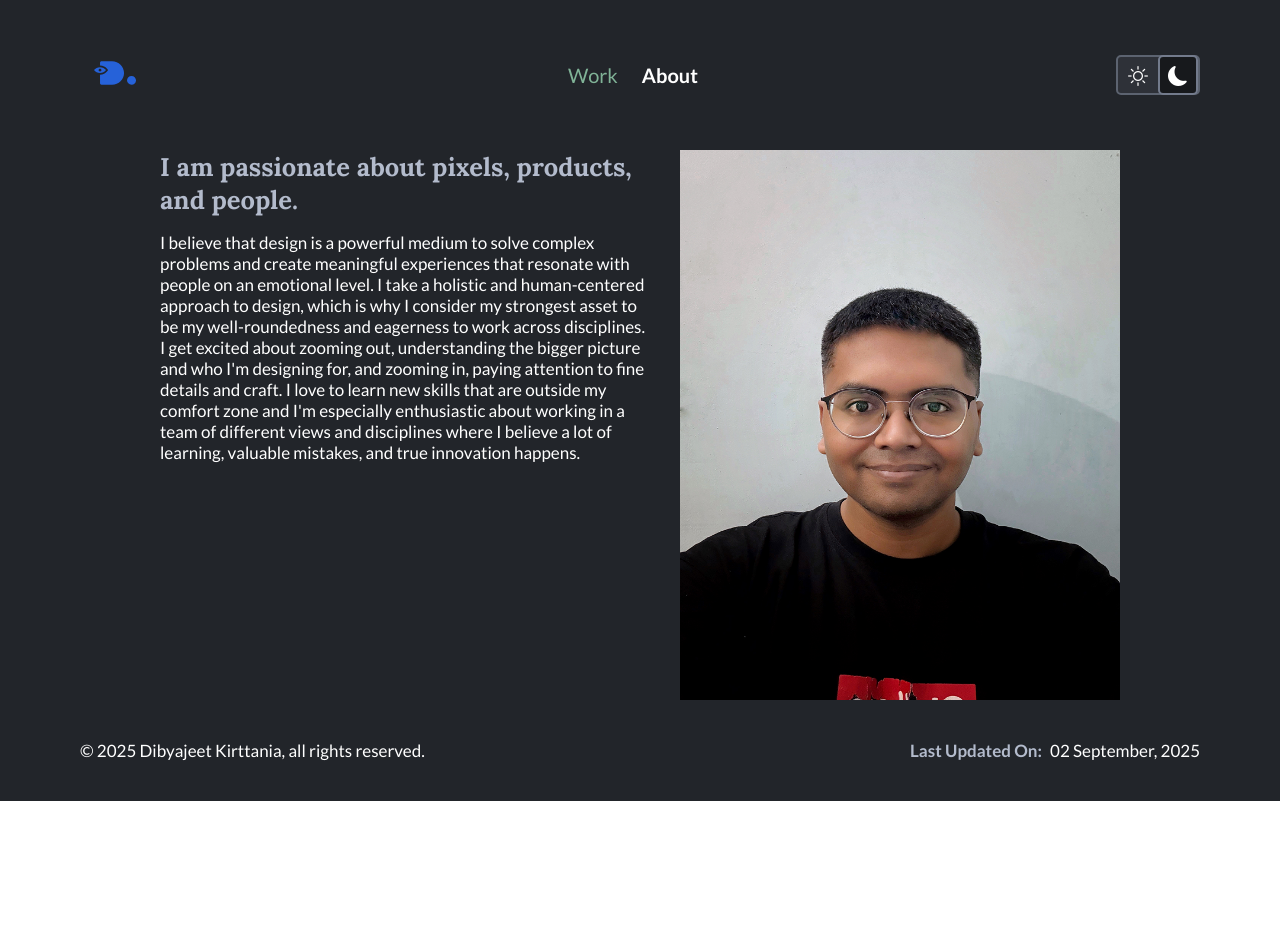
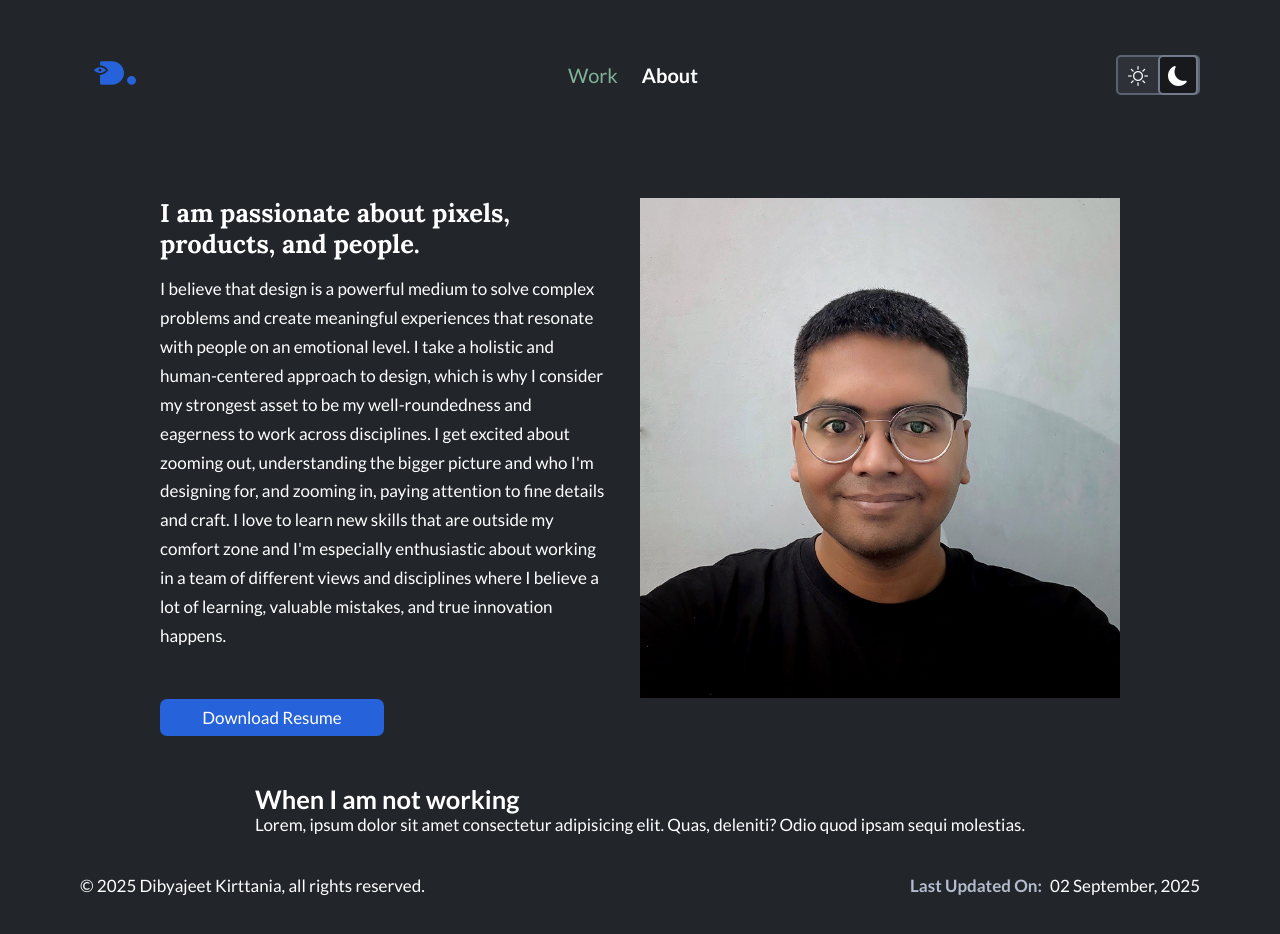
Before and after one commit to dibyajeetk/react-convert-dibyajeet-dot-in, a React (Vite) app: page /about in a window 1280 px wide. Before the commit the page ends 801 px from the top, so only its background shows below. Built offline with nearby package versions, Linux system fonts and the light colour scheme.

Commit message:
feat: started working on about page

```diff
--- a/src/css/About.css
+++ b/src/css/About.css
@@ -1,24 +1,43 @@
-.context-col {
+.about-context {
+  max-width: 960px;
   display: flex;
-  justify-content: center;
-  align-items: flex-start;
-  max-width: 960px;
-  gap: 2rem;
+  /* align-items: stretch; */
+  gap: var(--spacing-m);
+  margin: var(--spacing-l) 0;
 }
 
 .about-text {
+  flex: 1;
   display: flex;
   flex-direction: column;
-  gap: 1rem;
+  /* justify-content: space-between; */
 }
 
 .about-text > h2 {
-  color: var(--text-color-secondary);
+  line-height: 1.2;
   font-family: "Lora", serif;
+  margin-bottom: var(--spacing-s);
 }
 
-.context-col > img {
-  object-fit: fill;
-  aspect-ratio: 4 / 5;
-  width: 440px;
+.about-text > p {
+  flex-grow: 1;
+  line-height: 1.7;
+  margin-bottom: var(--spacing-l);
 }
+
+.about-context img {
+  object-fit: cover;
+  width: 50%;
+}
+
+button {
+  background-color: var(--brand-blue-500);
+  color: hsla(0, 0%, 100%, 1);
+  border: none;
+  padding: 0.5rem 1rem;
+  font-family: "Lato", sans-serif;
+  font-size: var(--font-size-m);
+  width: 50%;
+  border-radius: var(--border-radius-s);
+  text-transform: capitalize;
+}
--- a/src/css/index.css
+++ b/src/css/index.css
@@ -48,6 +48,7 @@
 
   /* Border Radius */
   --border-radius-xs: 5px;
+  --border-radius-s: 7px;
 
   /* Spacing */
   --spacing-xxs: 0.25rem;
--- a/src/pages/About.jsx
+++ b/src/pages/About.jsx
@@ -2,8 +2,8 @@ import "../css/About.css";
 
 function About() {
   return (
-    <div>
-      <div className="context-col">
+    <>
+      <section className="about-context">
         <div className="about-text">
           <h2>I am passionate about pixels, products, and people.</h2>
           <p>
@@ -19,15 +19,23 @@ function About() {
             different views and disciplines where I believe a lot of learning,
             valuable mistakes, and true innovation happens.
           </p>
+          <button>download resume</button>
         </div>
         <img
           src="./src/assets/display-photo.jpg"
           alt=""
-          width="600px"
-          height="auto"
+          width="auto"
+          height="500px"
         />
-      </div>
-    </div>
+      </section>
+      <section className="hobbies">
+        <h2>When I am not working</h2>
+        <p>
+          Lorem, ipsum dolor sit amet consectetur adipisicing elit. Quas,
+          deleniti? Odio quod ipsam sequi molestias.
+        </p>
+      </section>
+    </>
   );
 }
 
```
